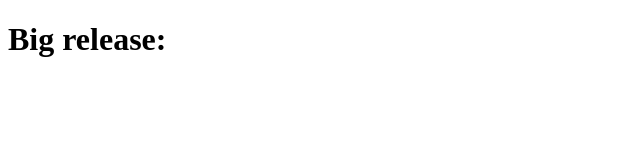
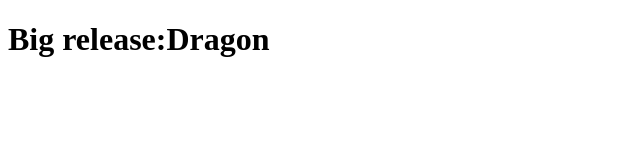
Before and after one commit to kundabhanu0219-byte/bhanu.html, a plain HTML site: page Big release.html in a window 1280 px wide. Shown: the whole page, without its empty margins (0-640 px from the left). Drawn offline with Linux system fonts and the light colour scheme.

Commit message:
Big release dragon

```diff
--- a/Big release.html
+++ b/Big release.html
@@ -6,7 +6,7 @@
     <title>Document</title>
 </head>
 <body>
-    <h1>Big release:</h1>
+    <h1>Big release:Dragon</h1>
 
 </body>
 </html>
```
